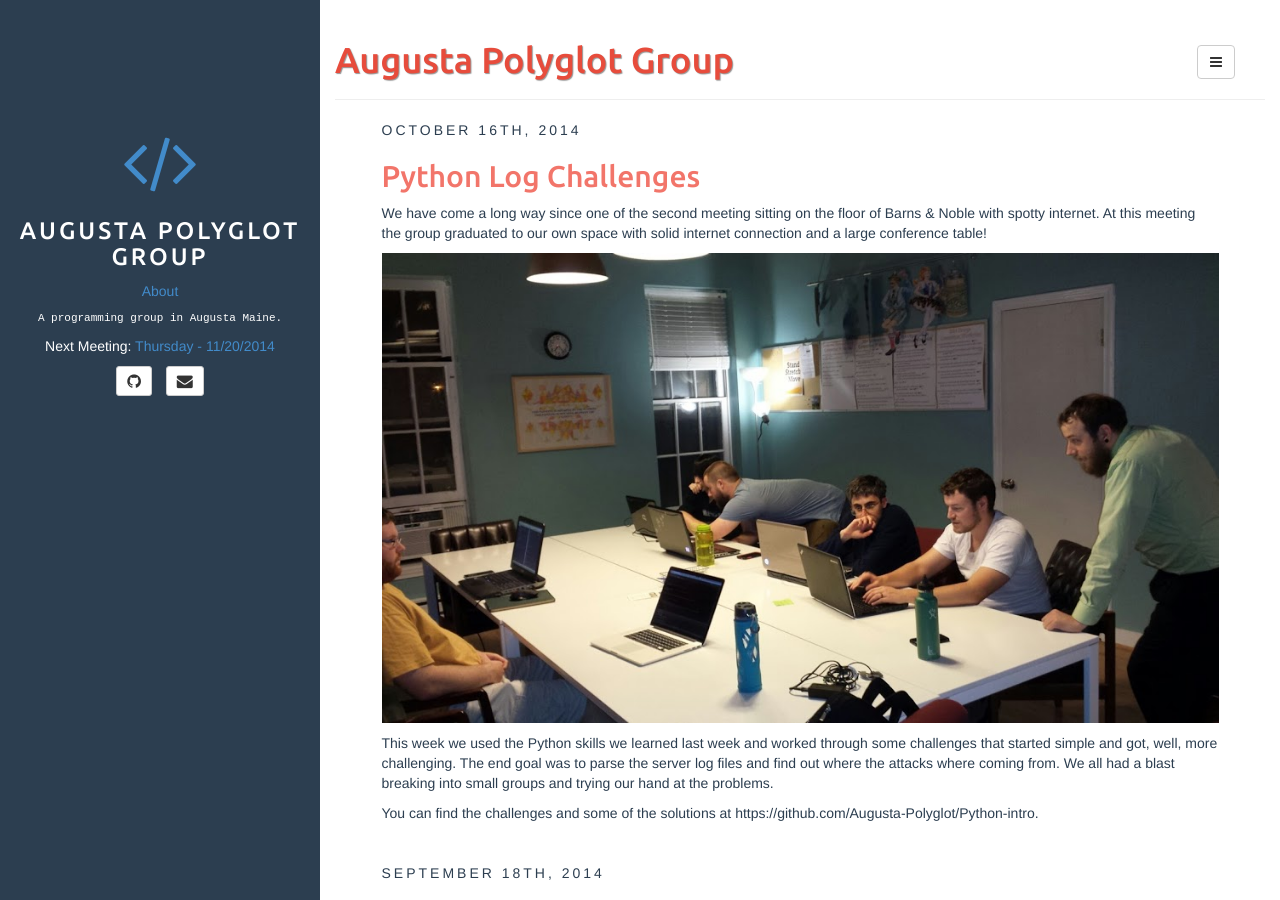
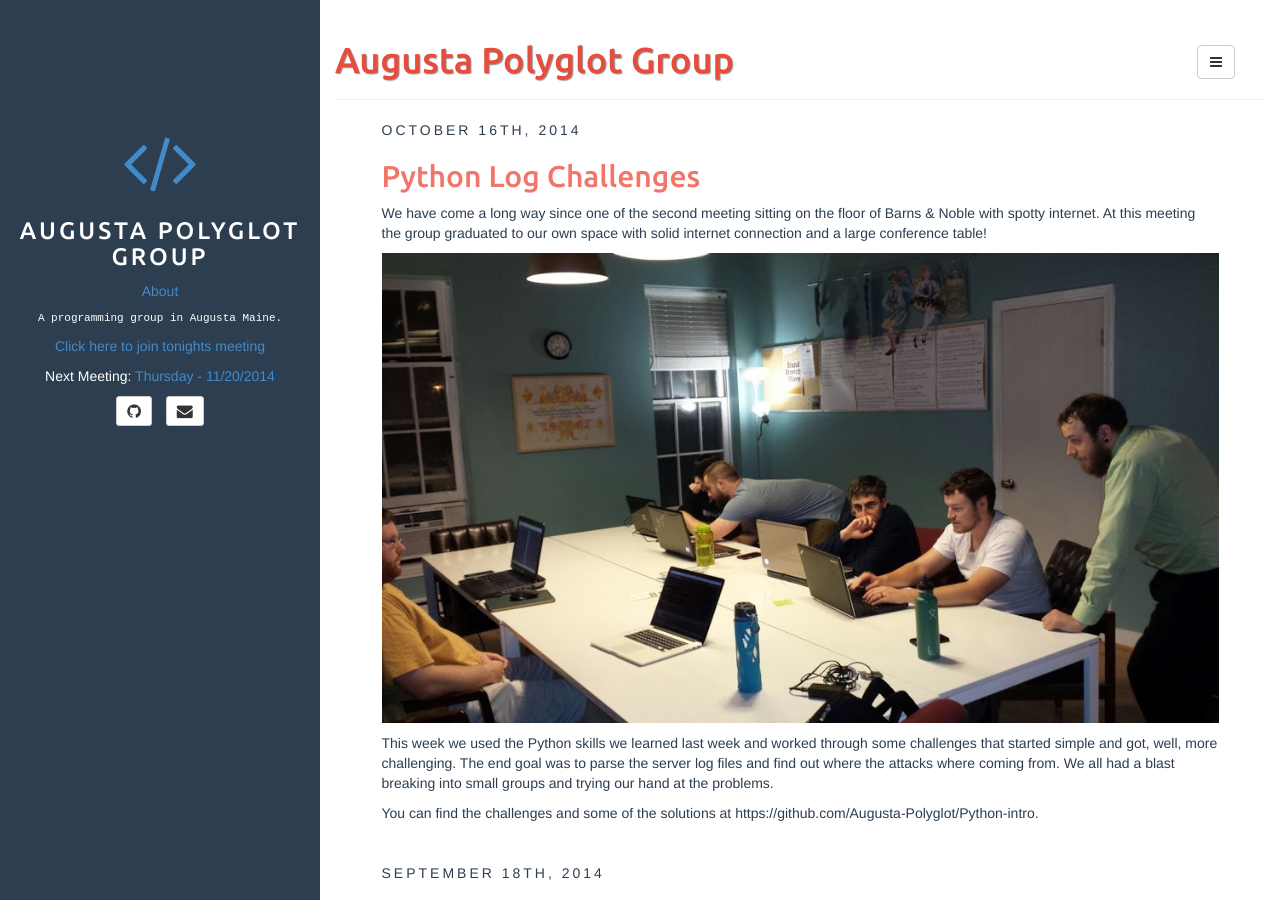
Before and after one commit to Augusta-Polyglot/augusta-polyglot.github.io, a Jekyll site: the page built from index.html, in a window 1280 px wide and 900 px high. Built offline with Jekyll 4.4.1, drawn with Linux system fonts in a browser that asks for light colours; the list of posts is cut into pages by our own code.

Commit message:
Added tonights meeting link

```diff
--- a/_includes/sidebar.html
+++ b/_includes/sidebar.html
@@ -14,6 +14,9 @@
 {% if site.author.bio %}
 <div id="bio" class="text-center">
 	{{ site.author.bio }}
+</div>
+<div class="text-center">
+	<p><a href="https://join.me/822-239-124">Click here to join tonights meeting</a></a></p>
 </div>
 <div id="next-meeting" class="text-center">
 	<p>
```
